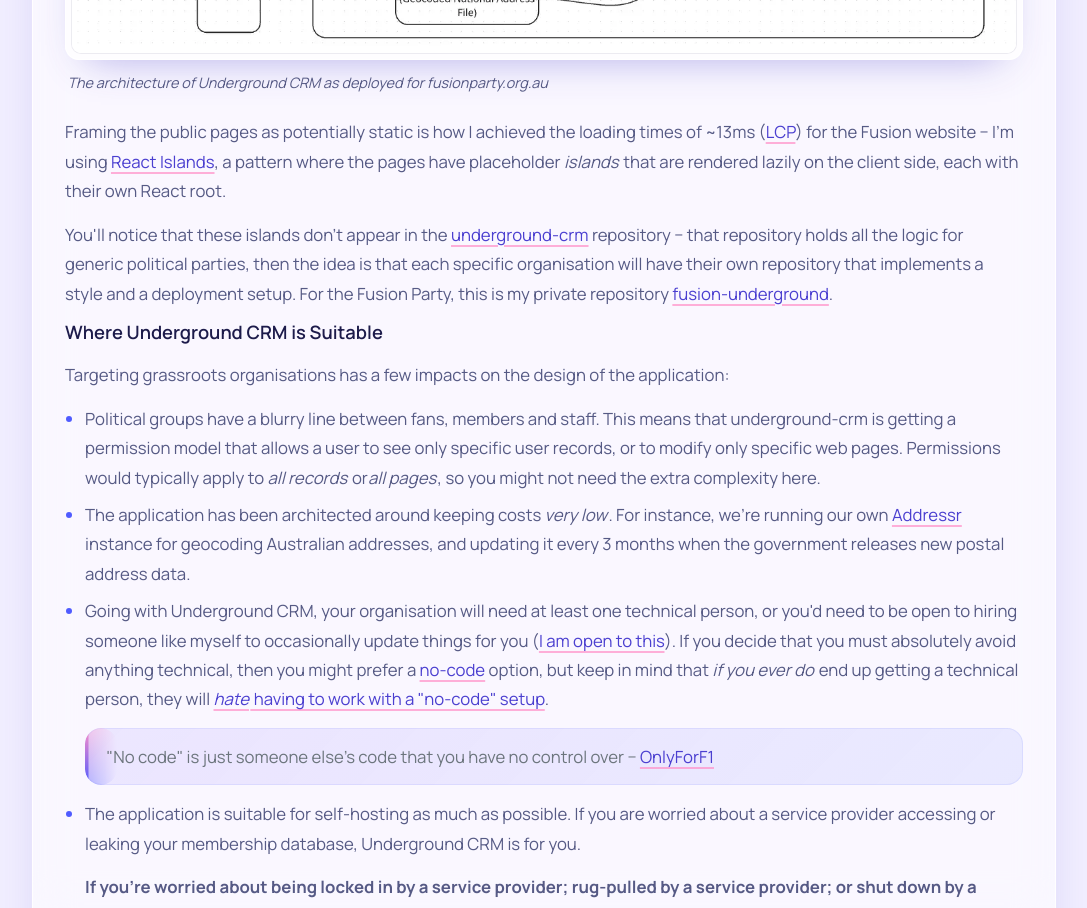
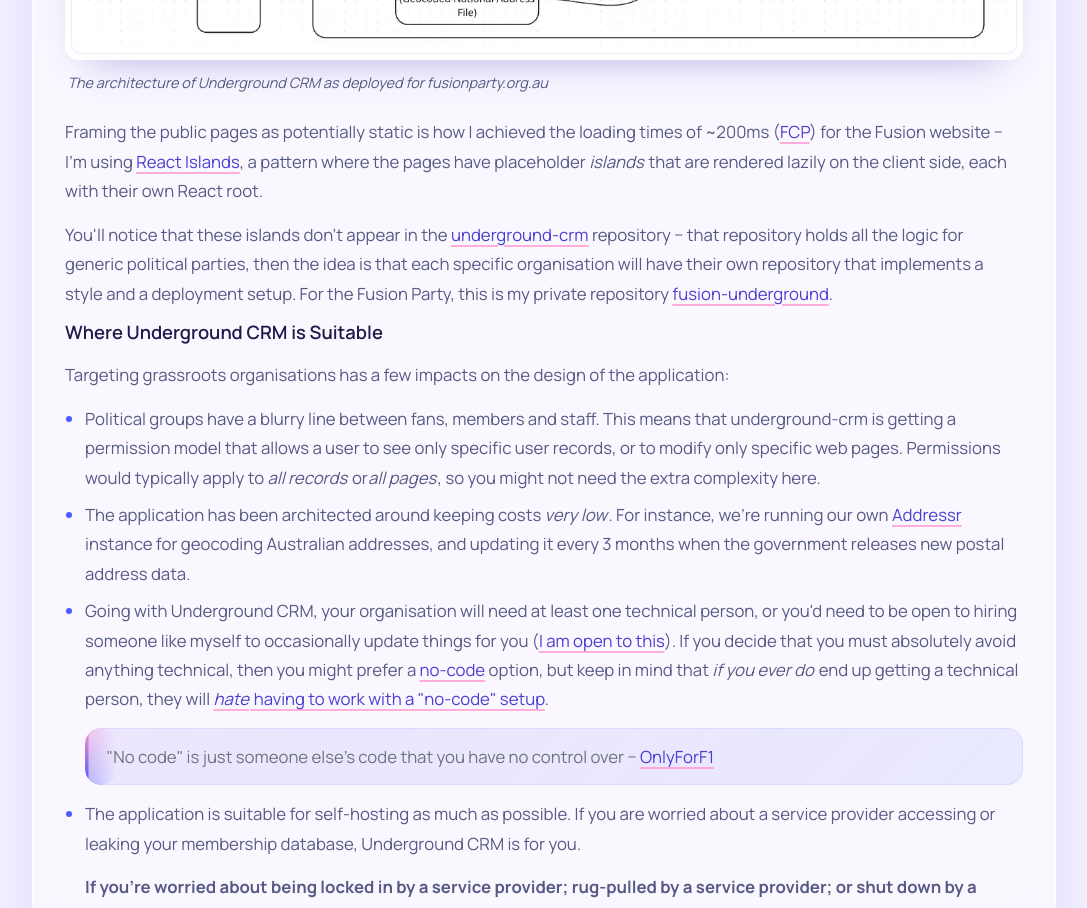
Before and after one commit to owen9825/owen_next_website, a Next.js app: page /underground-foundation/underground-crm in a window 1280 px wide. Shown: the part 3900-4808 px from the top of the page, without its empty margins (96-1183 px from the left). Built offline with nearby package versions, Linux system fonts and the light colour scheme.

Commit message:
Revising performance metrics

```diff
--- a/src/app/underground-foundation/underground-crm/page.tsx
+++ b/src/app/underground-foundation/underground-crm/page.tsx
@@ -140,7 +140,7 @@ export default function UndergroundFoundation() {
                         caption={"The architecture of Underground CRM as deployed for fusionparty.org.au"}/>
             <p>
               Framing the public pages as potentially static is how I achieved the loading times of
-              ~13ms (<Link href="https://web.dev/articles/lcp">LCP</Link>) for the Fusion website −
+              ~200ms (<Link href="https://web.dev/articles/fcp">FCP</Link>) for the Fusion website −
               I'm using <Link href="https://jasonformat.com/islands-architecture/">React Islands</Link>, a pattern
               where the pages have placeholder <i>islands</i> that are rendered lazily on the client side, each with
               their own React root.
```
